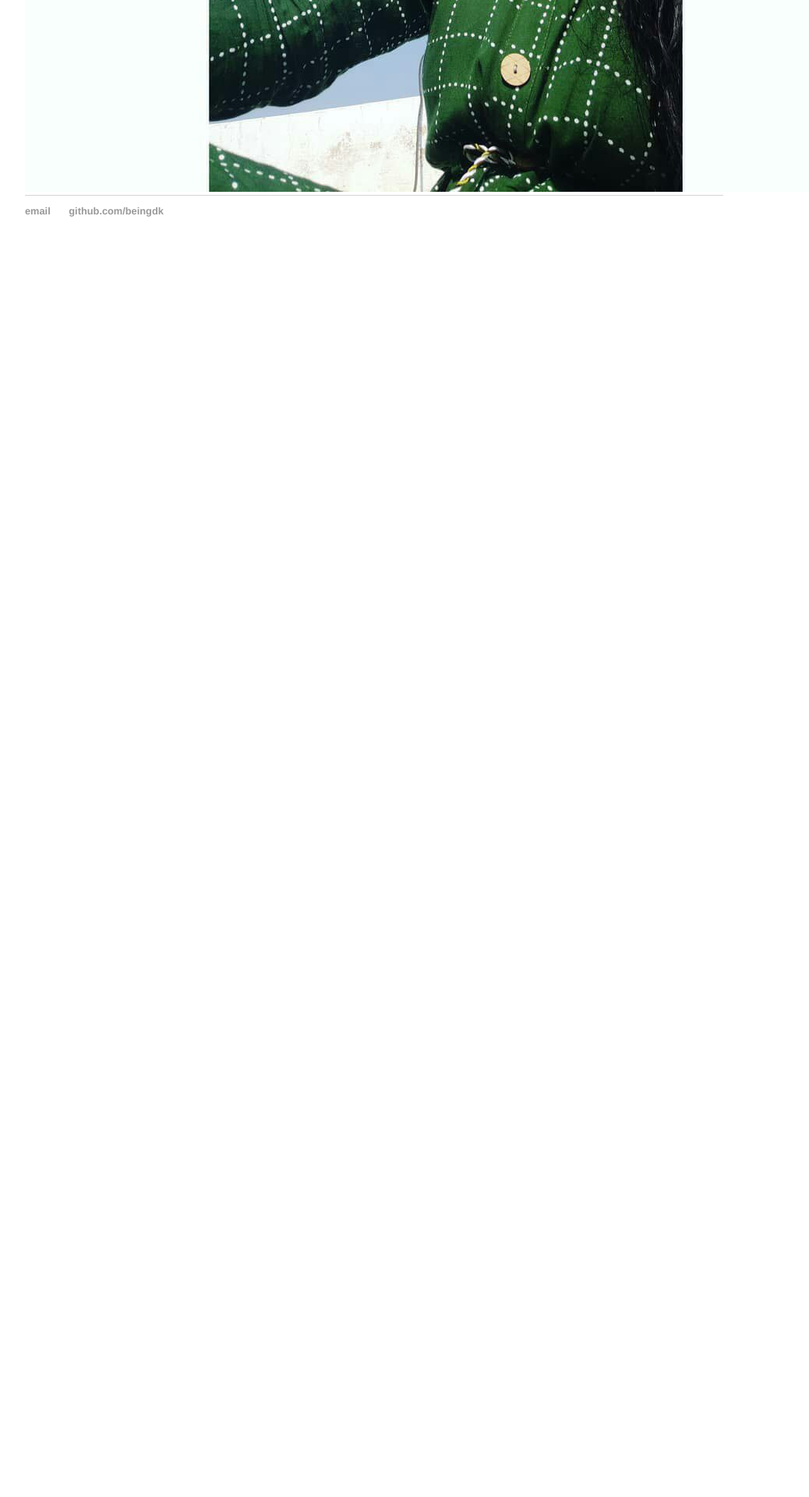
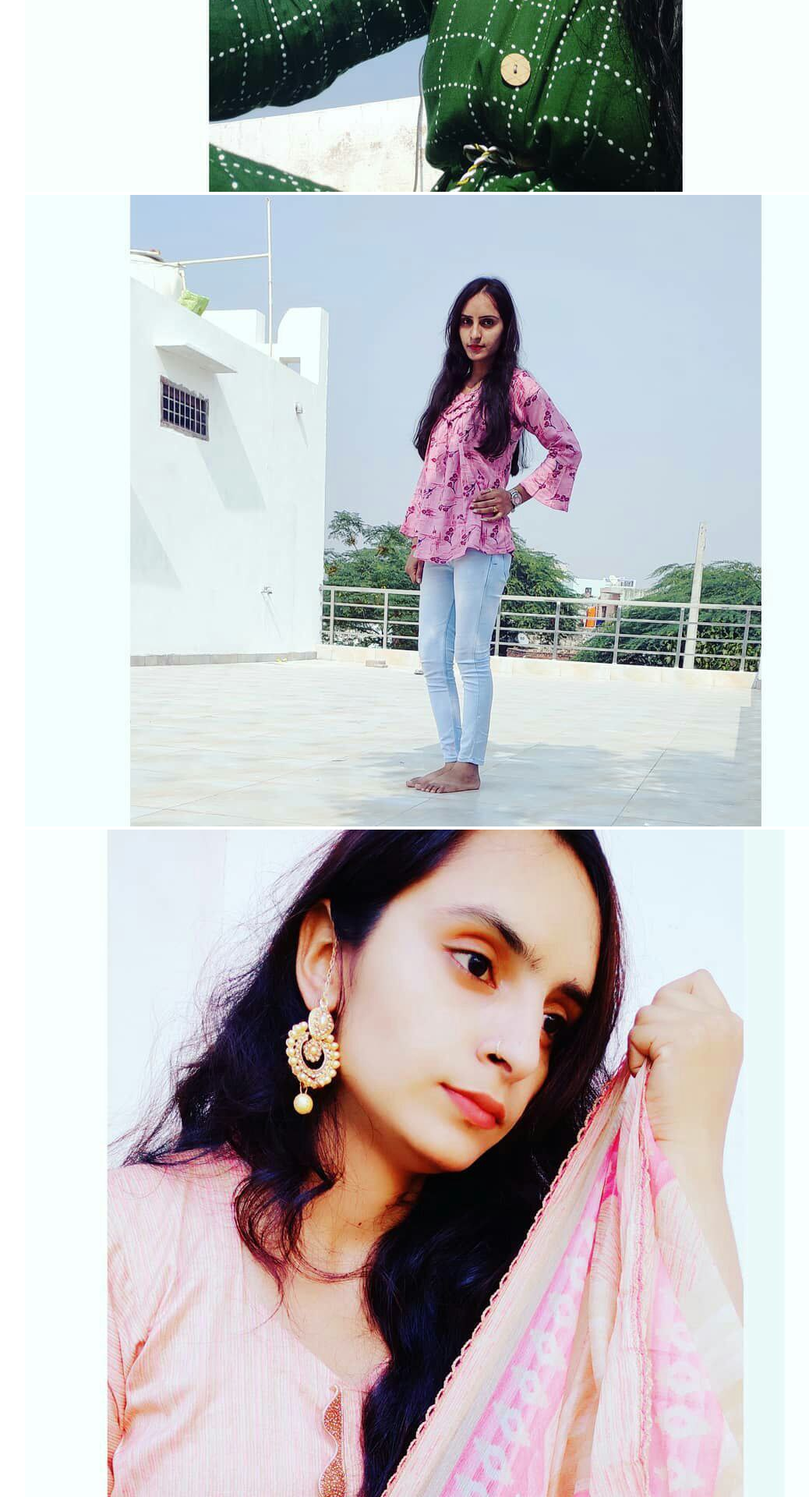
Before and after one commit to beingdk/beingdk.github.io, a Jekyll site: the page built from index.html, in a window 1280 px wide. Shown: the part 1123-3043 px from the top of the page at 78% size, without its empty margins (160-1198 px from the left). Built offline with Jekyll 4.4.1, drawn with Linux system fonts in a browser that asks for light colours; before the commit the page ends 1461 px from its top, so only the background shows below that.

Commit message:
Update index.html
add more pictures

```diff
--- a/index.html
+++ b/index.html
@@ -6,4 +6,6 @@ title: Mhari Pooja
 	<h1>Hi there, I'm Mhari Pooja!</h1>
 	<p>I'm best known as the Ponga Baba from <em>The God's own country</em> Don't say bla bla to me. <a href="/about">Read more about my life...</a></p>
 	<img src="/profile.jpg" alt="Profile Picture">
+	<img src="/Pose.jpg" alt="Pose Picture">
+	<img src="/Design.jpg" alt="Design Picture">
 </div><!-- /.blurb -->
```
